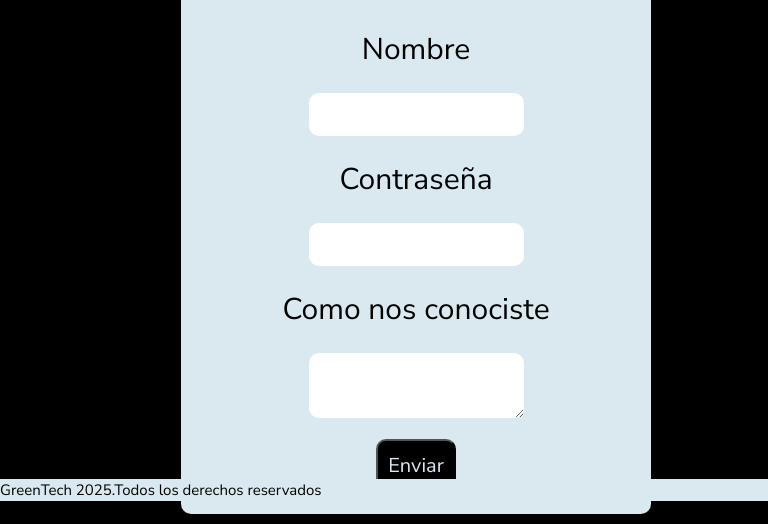
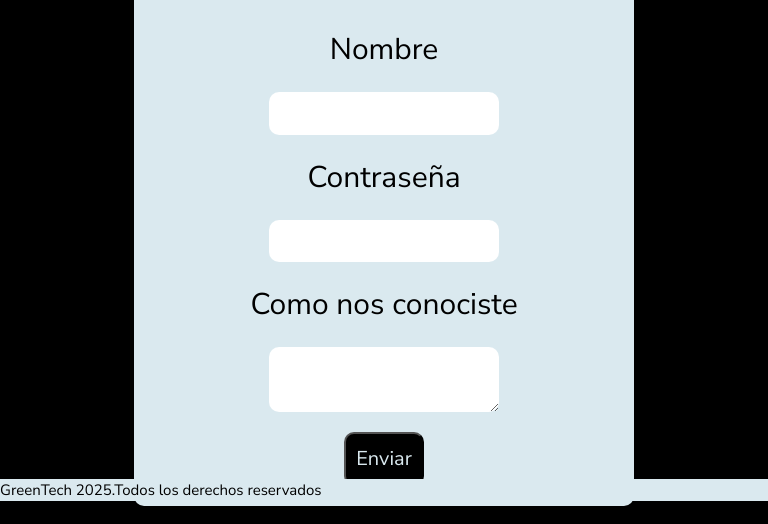
Before and after one commit to Lautaro-Campregher/Proyecto-GreenTech, a website: page pages/contacto.html in a window 768 px wide. Shown: the part 299-823 px from the top of the page. Drawn offline with nearby package versions, Linux system fonts and the light colour scheme.

Commit message:
mejoras de responsive generales

```diff
--- a/pages/contacto.html
+++ b/pages/contacto.html
@@ -4,7 +4,8 @@
     <meta charset="UTF-8" />
     <meta name="viewport" content="width=device-width, initial-scale=1.0" />
     <title>Contacto</title>
-    <!--CSS-->
+    <meta name="description" content="Somos GreenTech,automatiza tu invernadero con sensores inteligentes, riego por goteo y control climático remoto. Solución eficiente y sustentable para agricultores modernos.">
+    <meta name="keywords" content="invernaderos automatizados, sistemas de riego automatizados, agricultura, servicios personalizados, empresa, eficiencia, innovación, contacto, mensaje, como nos conociste">
 
     <link
       rel="shortcut icon"
@@ -17,7 +18,8 @@
       integrity="sha384-4Q6Gf2aSP4eDXB8Miphtr37CMZZQ5oXLH2yaXMJ2w8e2ZtHTl7GptT4jmndRuHDT"
       crossorigin="anonymous"
     />
-     <link rel="stylesheet" href="https://unpkg.com/aos@next/dist/aos.css" />
+    <link rel="stylesheet" href="https://unpkg.com/aos@next/dist/aos.css"/>
+     <!--CSS-->
     <link rel="stylesheet" href="../css/style.css" />
   </head>
   <body>
--- a/scss/style.scss
+++ b/scss/style.scss
@@ -240,18 +240,17 @@ p {
   background-color: $secondary-color;
   color: $primary-color;
   padding: 20px;
-  margin: 5px;
+  margin: 0 auto;
+  border-radius: $border-radius;
   display: flex;
   flex-direction: column;
   align-items: center;
   justify-content: space-evenly;
-  width: 30rem;
-  height: 40rem;
-  border-radius: 15px;
-  border: solid 5px;
+  width: 90%;
+  max-width: 500px;
   gap: 20px;
-  margin-left: 45rem;
-  margin-top: 2rem;
+  margin-top: 4rem;
+
   label {
     font-size: 30px;
   }
@@ -340,7 +339,56 @@ p {
     margin-top: 2rem;
   }
 }
-@media (min-width: 501px) and (max-width: 1200px) {
+
+@media (min-width: 501px) and (max-width: 799px) {
+  .grid-index {
+    display: block;
+  }
+
+  .contenedor-servicios {
+    display: flex;
+    flex-direction: column;
+    align-items: center;
+    justify-content: center;
+    gap: 20px;
+    padding: 20px;
+    width: 70%;
+    margin: 2rem auto 0 auto;
+    box-sizing: border-box;
+  }
+  main section {
+    margin: 0 auto;
+    max-width: 80rem;
+    width: 100%;
+    padding: 0 1rem;
+    box-sizing: border-box;
+  }
+
+  .box-productos {
+    .productos {
+      img {
+        width: 30rem;
+        border: solid;
+        border-radius: 10px;
+      }
+    }
+  }
+
+  .contactos {
+    padding: 20px;
+    margin: 0 auto;
+    display: flex;
+    flex-direction: column;
+    align-items: center;
+    justify-content: space-evenly;
+    width: 90%;
+    max-width: 500px;
+    gap: 20px;
+    margin-top: 3rem;
+  }
+}
+
+@media (min-width: 800px) and (max-width: 1200px) {
   body {
     color: white;
     background-color: $primary-color;
@@ -376,22 +424,21 @@ p {
   }
   .box-productos {
     .productos img {
-      width: 450px;
+      width: 50rem;
       border: solid;
       border-radius: 10px;
     }
   }
   .contactos {
     padding: 20px;
-    margin: 5px;
+    margin: 0 auto;
     display: flex;
     flex-direction: column;
     align-items: center;
     justify-content: space-evenly;
-    width: 30rem;
-    height: 40rem;
+    width: 90%;
+    max-width: 500px;
     gap: 20px;
-    margin-left: 11rem;
-    margin-top: 2.5rem;
+    margin-top: 3rem;
   }
 }
```
Also changed, not shown: index.html (+1 -1 lines), pages/nosotros.html (+1 -1 lines), pages/productos.html (+2 -2 lines), pages/servicios.html (+6 -6 lines), css/style.css.
